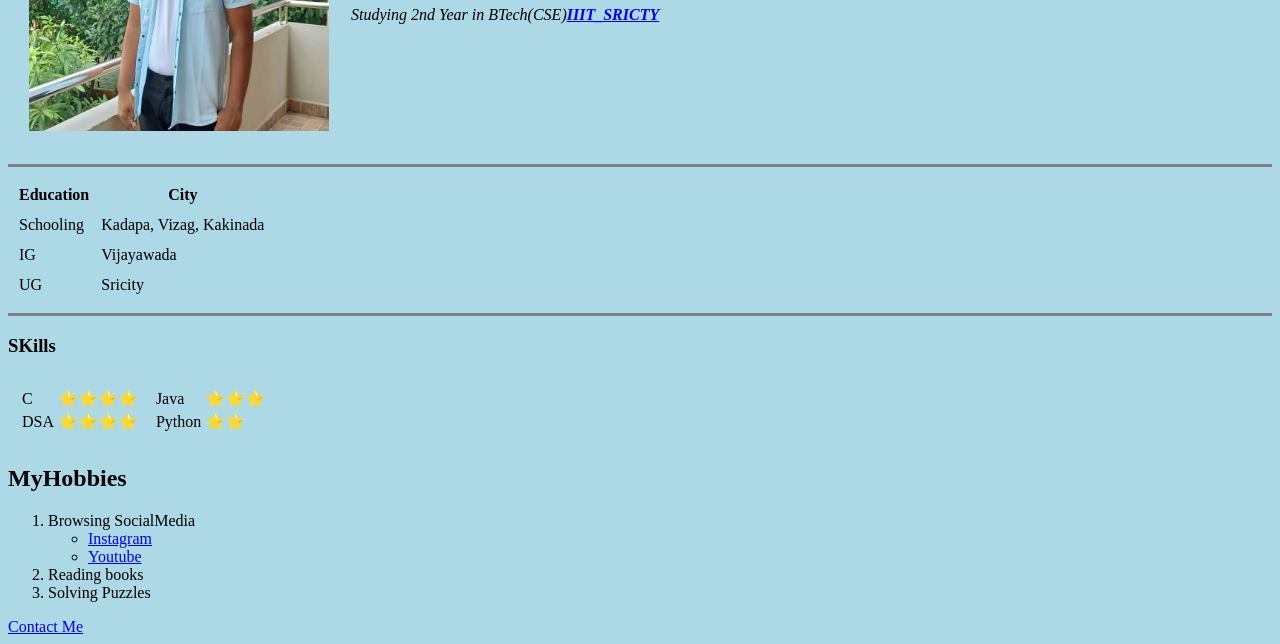
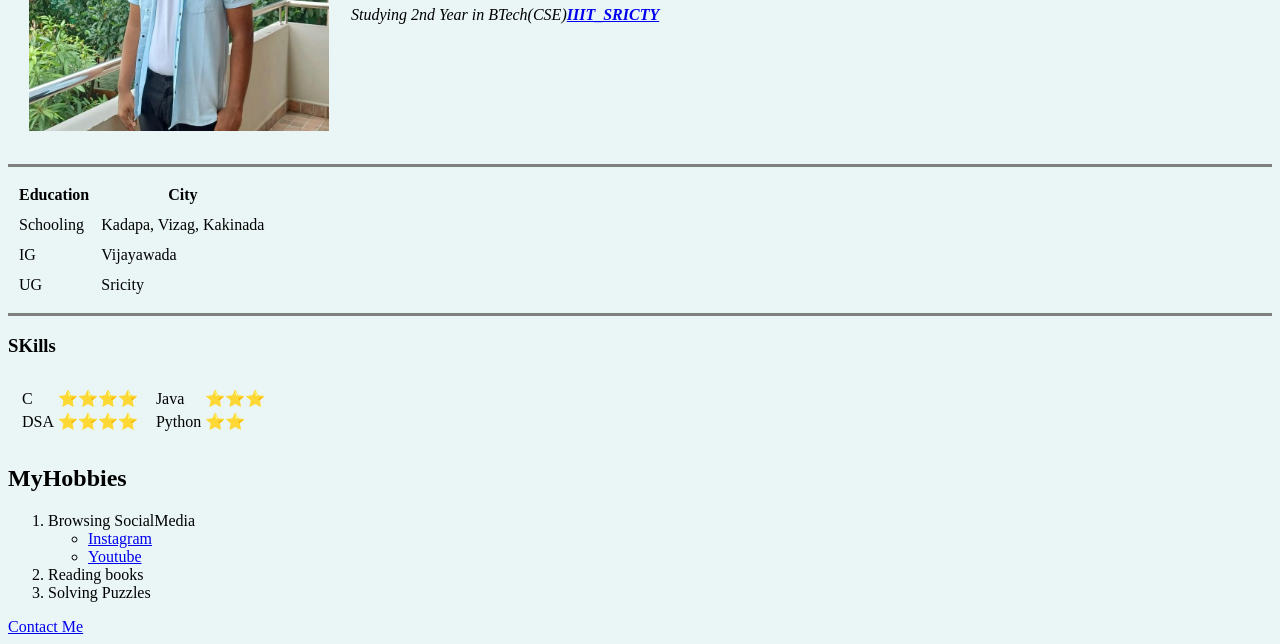
Before and after one commit to THANUSHSETTY/mycv, a plain HTML site: page index.html in a window 1280 px wide. Shown: the part 198-842 px from the top of the page. Drawn offline with Linux system fonts and the light colour scheme.

Commit message:
Update index.html

```diff
--- a/index.html
+++ b/index.html
@@ -4,7 +4,7 @@
     <meta charset="UTF-8">
     <title>My personal Website</title>
 </head>
-<body style="background-color: lightblue;">
+<body style="background-color: #EAF6F6;">
   <table cellspacing="20" >
       <tr>
           <td> <img src="myphoto.jpg "
```
